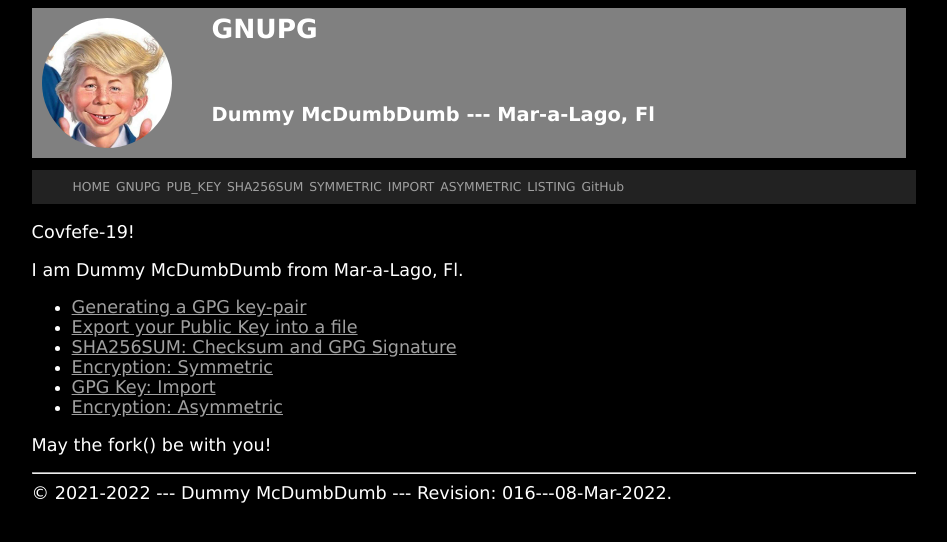
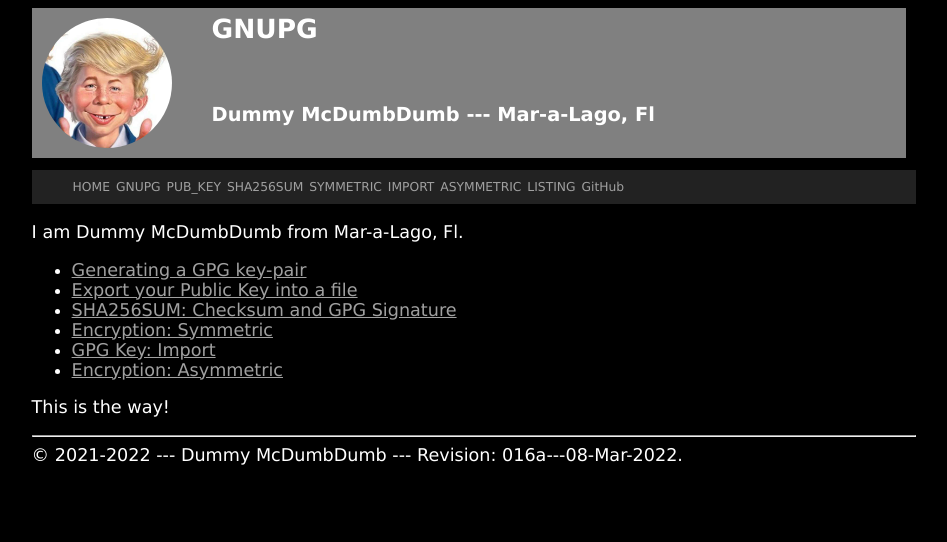
Before and after one commit to osgtw/gnupg, a Jekyll site: the page built from index.md, in a window 1280 px wide. Shown: the top 542 px of the page, without its empty margins (166-1113 px from the left). Built offline with Jekyll 4.4.1, drawn with Linux system fonts in a browser that asks for light colours.

Commit message:
modified:   index.md

```diff
--- a/_config.yml
+++ b/_config.yml
@@ -1,5 +1,5 @@
 title:       "GNUPG"
-version:     "016---08-Mar-2022"
+version:     "016a---08-Mar-2022"
 copyright:   "2021-2022"
 description: >-
   This is Dummy McDumbDumb!
--- a/index.md
+++ b/index.md
@@ -1,8 +1,6 @@
 ---
 layout: "layout"
 ---
-
-Covfefe-19!
 
 I am {{ site.author }} from {{ site.address }}.
 
@@ -13,4 +11,4 @@ I am {{ site.author }} from {{ site.address }}.
 * [GPG Key: Import](007.md)
 * [Encryption: Asymmetric](006.md)
 
-May the fork() be with you!
+This is the way!
```
